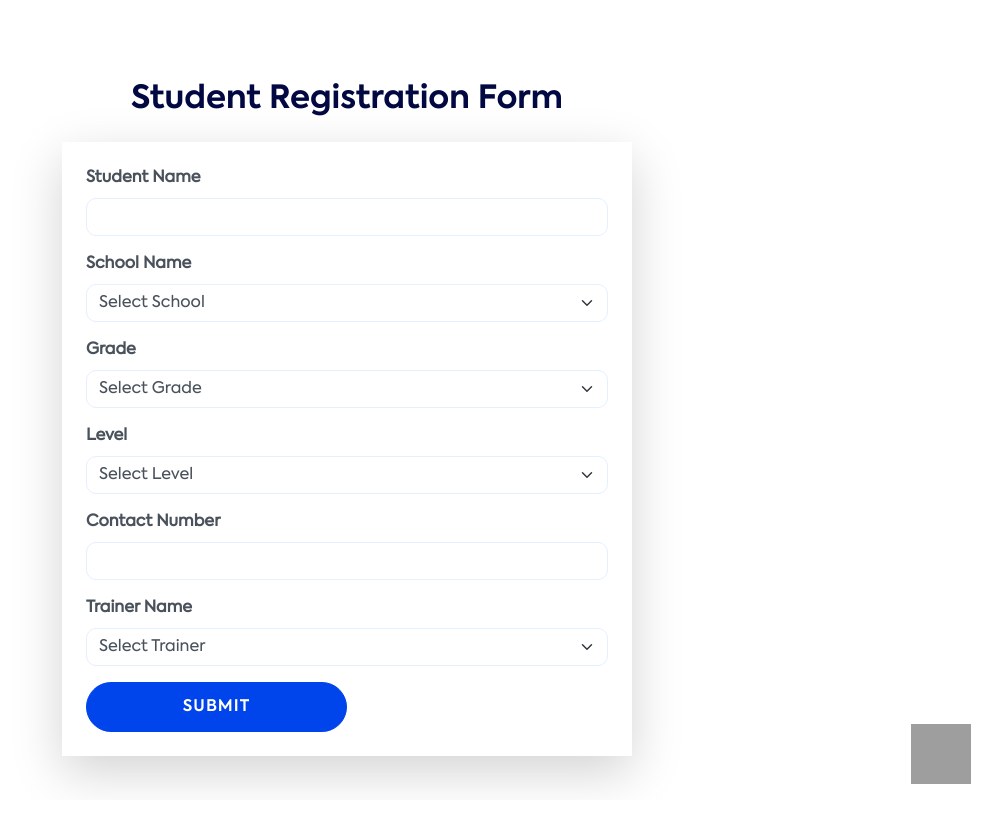
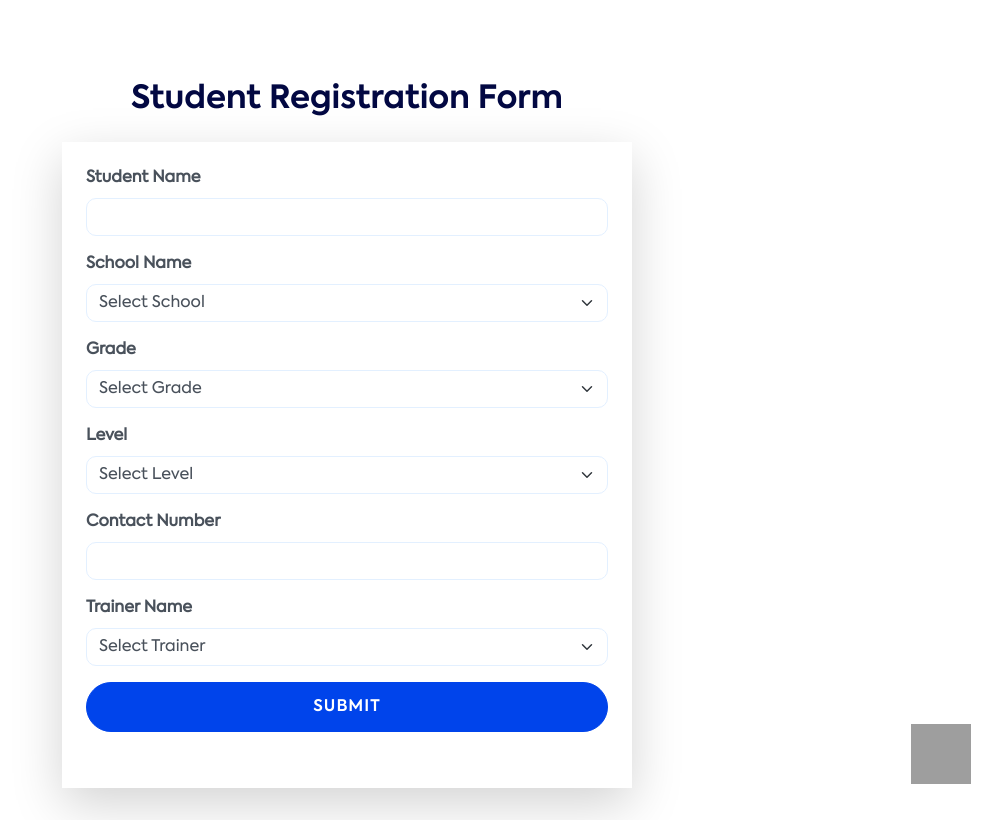
Before and after one commit to salesotomatikstbm/Robotica_2025, a React (Create React App) app: page /admin/students-form-submission in a window 1280 px wide. Shown: the whole page, without its empty margins (293-1280 px from the left). Built offline with nearby package versions, Linux system fonts and the light colour scheme; grey boxes are pictures that could not be loaded.

Commit message:
add the form

```diff
--- /dev/null
+++ b/src/components/Form/Form1.js
@@ -0,0 +1,14 @@
+import React from 'react'
+import Student_Form from './Student_Form'
+
+
+
+const Form1 = () => {
+  return (
+    <div>
+        <Student_Form />
+    </div>
+  )
+}
+
+export default Form1
--- a/src/components/Form/Student_Form.js
+++ b/src/components/Form/Student_Form.js
@@ -1,5 +1,6 @@
 import React, { useState } from 'react';
 import './StudentForm.css';
+
 const Student_Form = () => {
   const initialState = {
     studentName: '',
@@ -59,7 +60,6 @@ const Student_Form = () => {
       <h2 className="text-center mb-4">Student Registration Form</h2>
       <form onSubmit={handleSubmit} className="shadow-lg p-4 rounded-lg">
 
-        {/* Form Fields */}
         <div className="mb-3">
           <label htmlFor="studentName" className="form-label fw-bold">Student Name</label>
           <input
@@ -155,23 +155,24 @@ const Student_Form = () => {
         </div>
 
         {/* Submit Button */}
-        <div>
-
-
+        <div className='mt-3'>
         <button
           type="submit"
-          className="btn btn-primary w-50 py-3"
-          style={{ fontSize: '16px', fontWeight: 'bold', cursor: 'pointer', transition: '0.3s', opacity: isSubmitting ? 0.6 : 1 }}
+          className="btn btn-primary w-100 p-3"
+          style={{ fontSize: '16px', fontWeight: 'bold', cursor: 'pointer'}}
           disabled={isSubmitting}
-          onMouseEnter={(e) => e.target.style.backgroundColor = '#0056b3'}
-          onMouseLeave={(e) => e.target.style.backgroundColor = '#007bff'}
         >
           {isSubmitting ? 'Submitting...' : 'Submit'}
           {isSubmitting && <span className="spinner-border spinner-border-sm ms-2" role="status" aria-hidden="true"></span>}
         </button>
+        </div >
+
+        <div  className="p-3">
+        {message && <p className="text-center">{message}</p>}
         </div>
-        {message && <p className="mt-3 text-center">{message}</p>}
       </form>
+
+
     </div>
   );
 };
--- a/src/main-component/router/index.js
+++ b/src/main-component/router/index.js
@@ -1,7 +1,8 @@
 import React from 'react';
 import { BrowserRouter, Routes, Route, } from "react-router-dom";
 import HomePage from '../HomePage/HomePage';
-import Student_Form from '../../components/Form/Student_Form';
+import Form1 from '../../components/Form/Form1';
+
 const AllRoute = () => {
 
   return (
@@ -10,7 +11,7 @@ const AllRoute = () => {
         <Routes>
           <Route path="/" element={<HomePage/>} />
           <Route path="Robotica-2025" element={<HomePage />} />
-          <Route path="/admin/students-form-submission" element={<Student_Form />} />
+          <Route path="/admin/students-form-submission" element={<Form1 />} />
         </Routes>
       </BrowserRouter>
 
```
Also changed, not shown: src/components/Form/StudentForm.css (line endings or trailing spaces).
